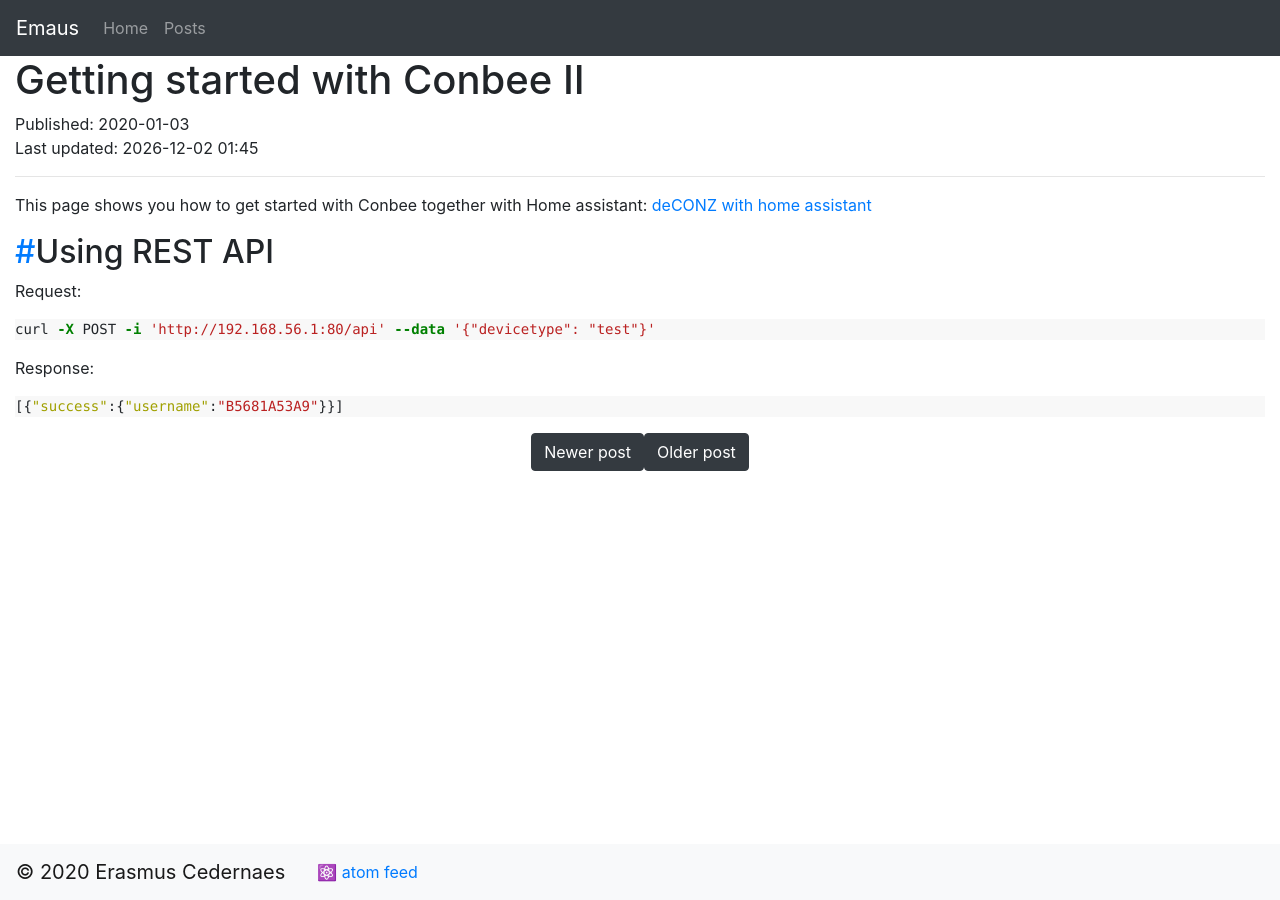
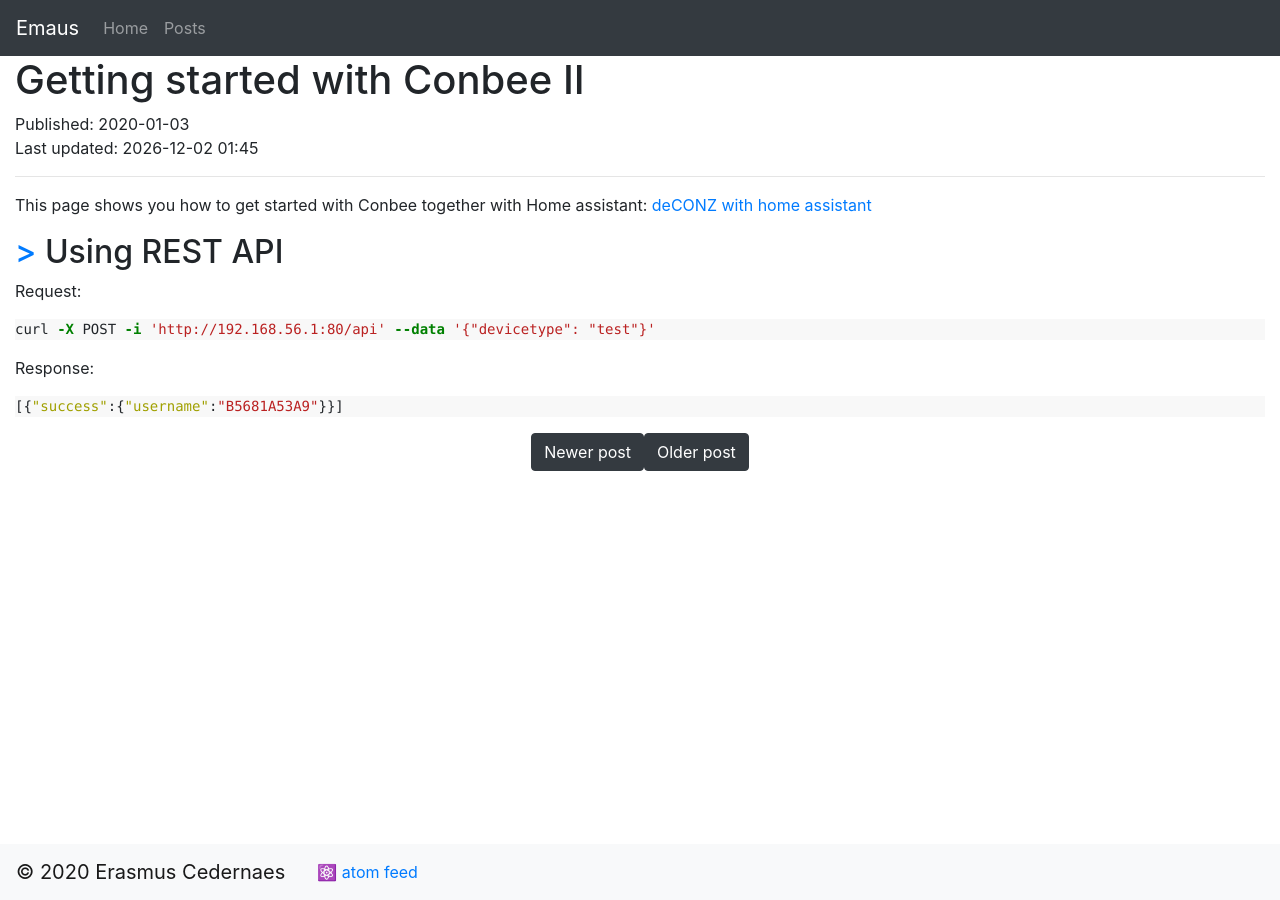
Before and after one commit to emanuelen5/emanuelen5.github.io, a Jekyll site: the page built from site/_posts/2020-01-03-conbee-starter.md, in a window 1280 px wide. Built offline with Jekyll 4.4.1, drawn with Linux system fonts in a browser that asks for light colours.

Commit message:
Using > for anchor headings

```diff
--- a/site/_layouts/shell.html
+++ b/site/_layouts/shell.html
@@ -28,7 +28,7 @@
 		</nav>
     </body>
 	<div class="container-fluid">
-		{% include anchor_headings.html anchorBody="#" beforeHeading=true html=content %}
+		{% include anchor_headings.html anchorBody="> " beforeHeading=true html=content %}
 	</div>
 	<!-- Make sure that footer is at bottom of page -->
 	<div class="wrapper flex-grow-1"></div>
```
